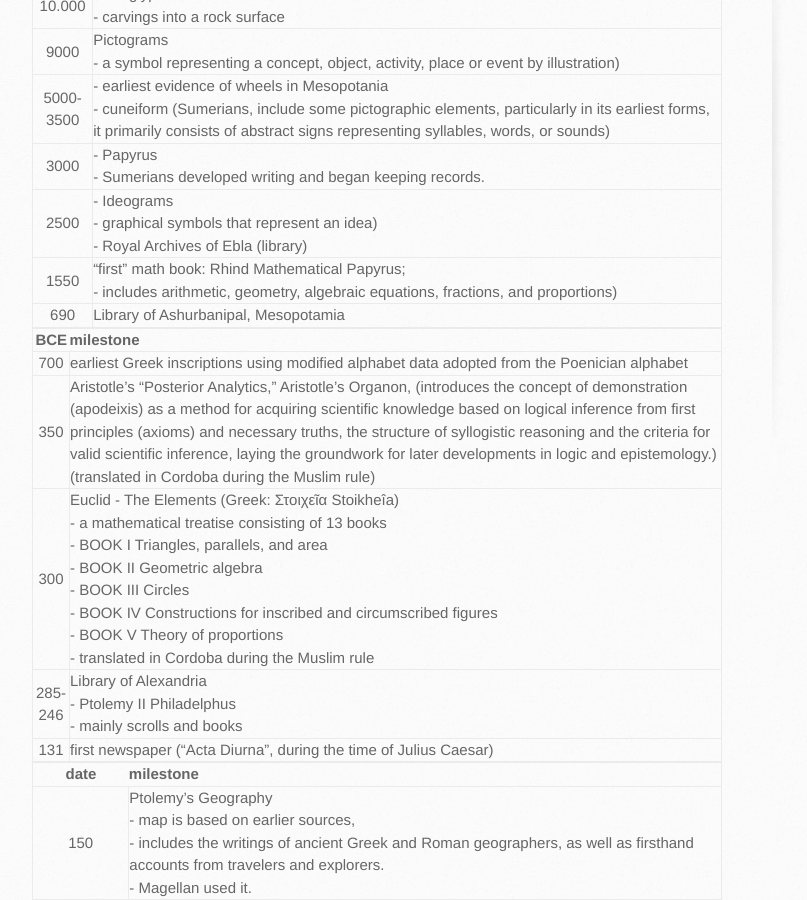
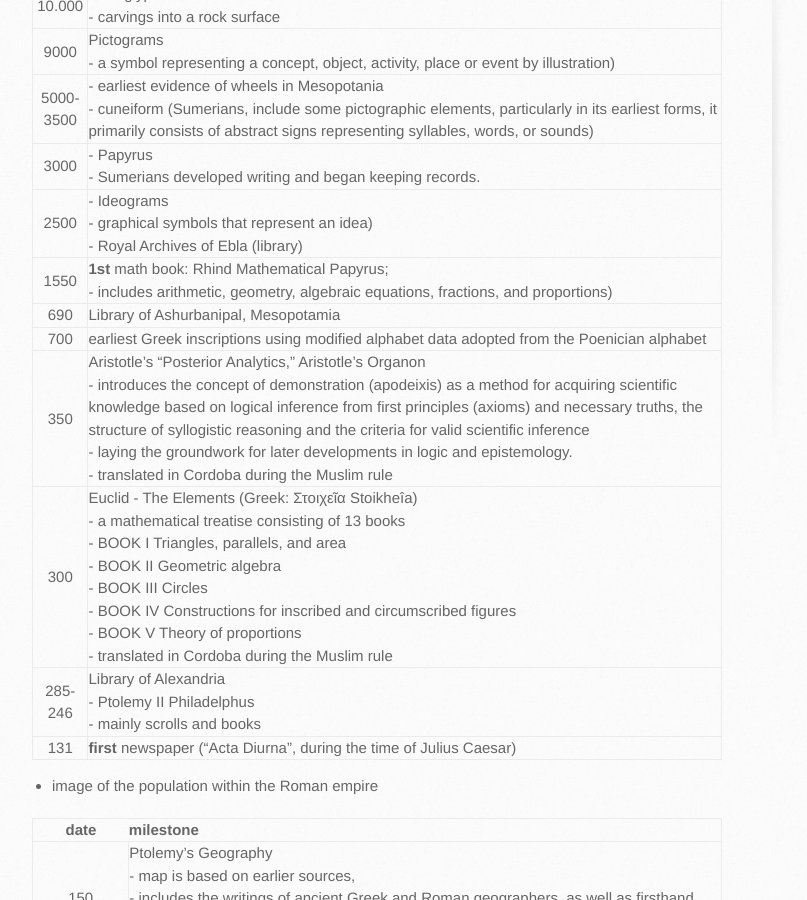
Before and after one commit to trumpfheller/trumpfheller.github.io, a Jekyll site: the page built from epistemologicalTree.md, in a window 1280 px wide and 900 px high, scrolled down 286 px. Shown: the whole window, without its empty margins (128-935 px from the left). Built offline with Jekyll 4.4.1, drawn with Linux system fonts in a browser that asks for light colours.

Commit message:
Add files via upload

```diff
--- a/epistemologicalTree.md
+++ b/epistemologicalTree.md
@@ -11,16 +11,15 @@
 | 5000-3500 | - earliest evidence of wheels in Mesopotania<br>- cuneiform (Sumerians, include some pictographic elements, particularly in its earliest forms, it primarily consists of abstract signs representing syllables, words, or sounds) |
 | 3000 | - Papyrus<br>- Sumerians developed writing and began keeping records.  |
 | 2500 | - Ideograms<br>- graphical symbols that represent an idea)<br>- Royal Archives of Ebla (library) |
-| 1550 | "first" math book: Rhind Mathematical Papyrus;<br>- includes arithmetic, geometry, algebraic equations, fractions, and proportions) |
+| 1550 | **1st** math book: Rhind Mathematical Papyrus;<br>- includes arithmetic, geometry, algebraic equations, fractions, and proportions) |
 | 690 | Library of Ashurbanipal, Mesopotamia |
-
-| <span style="width:250px">**BCE**</span> | **milestone** |
-|---|:---|
 | 700 | earliest Greek inscriptions using modified alphabet data adopted from the Poenician alphabet |
-| 350 | Aristotle's "Posterior Analytics," Aristotle's Organon, (introduces the concept of demonstration (apodeixis) as a method for acquiring scientific knowledge based on logical inference from first principles (axioms) and necessary truths, the structure of syllogistic reasoning and the criteria for valid scientific inference, laying the groundwork for later developments in logic and epistemology.)(translated in Cordoba during the Muslim rule) |
+| 350 | Aristotle's "Posterior Analytics," Aristotle's Organon<br>- introduces the concept of demonstration (apodeixis) as a method for acquiring scientific knowledge based on logical inference from first principles (axioms) and necessary truths, the structure of syllogistic reasoning and the criteria for valid scientific inference<br>- laying the groundwork for later developments in logic and epistemology.<br>- translated in Cordoba during the Muslim rule |
 | 300 | Euclid - The Elements (Greek: Στοιχεῖα Stoikheîa)<br>- a mathematical treatise consisting of 13 books<br>- BOOK I Triangles, parallels, and area<br>- BOOK II Geometric algebra<br>- BOOK III Circles<br>- BOOK IV Constructions for inscribed and circumscribed figures<br>- BOOK V Theory of proportions<br>- translated in Cordoba during the Muslim rule |
 | 285-246 | Library of Alexandria<br>- Ptolemy II Philadelphus<br>- mainly scrolls and books |
-| 131 | first newspaper ("Acta Diurna", during the time of Julius Caesar) |
+| 131 | **first** newspaper ("Acta Diurna", during the time of Julius Caesar) |
+
+* image of the population within the Roman empire
 
 | <span style="width:250px">**date**</span> | **milestone** |
 |---|:---|
```
